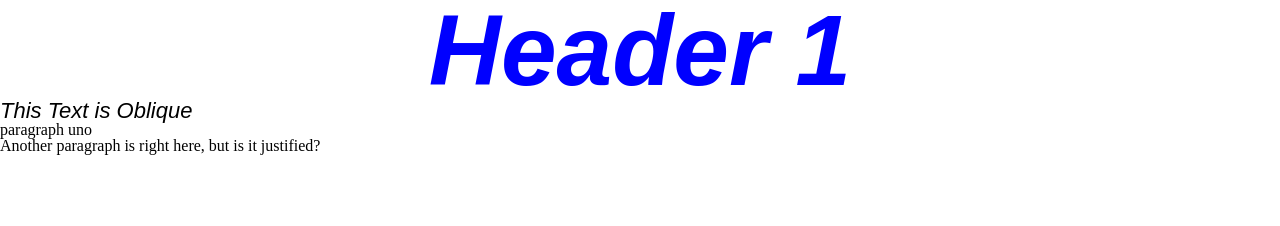
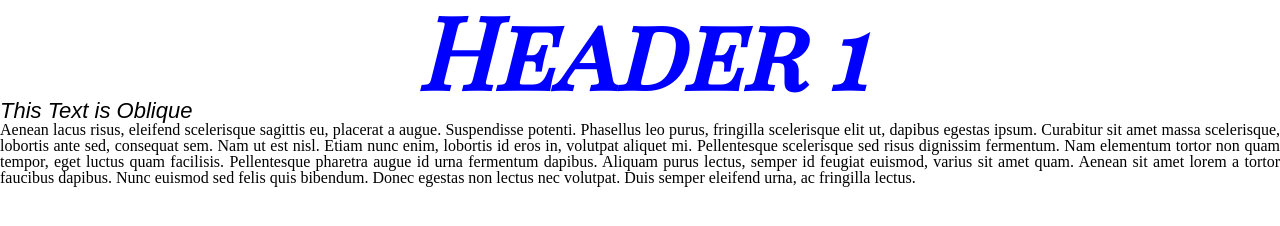
Before and after one commit to bcentner/bcentner.github.io, a plain HTML site: page index.html in a window 1280 px wide. Drawn offline with Linux system fonts and the light colour scheme.

Commit message:
custom font title

```diff
--- a/index.html
+++ b/index.html
@@ -3,13 +3,14 @@
 	<head>
 		<title>BEN'S SITE</title>
 		<meta charset="UTF-8">
+		<link rel="preconnect" href="https://fonts.gstatic.com">
+		<link href="https://fonts.googleapis.com/css2?family=Playfair+Display+SC&display=swap" rel="stylesheet">
 		<link rel="stylesheet" href="reformat.css">
 		<link rel="stylesheet" href="style.css">
 	</head>
 <body>
 	<h1 class="main-header">Header 1</h1>
 	<h1>This Text is Oblique</h1>
-	<p>paragraph uno</p>
-	<p>Another paragraph is right here, but is it justified?</p>
+	<p>Aenean lacus risus, eleifend scelerisque sagittis eu, placerat a augue. Suspendisse potenti. Phasellus leo purus, fringilla scelerisque elit ut, dapibus egestas ipsum. Curabitur sit amet massa scelerisque, lobortis ante sed, consequat sem. Nam ut est nisl. Etiam nunc enim, lobortis id eros in, volutpat aliquet mi. Pellentesque scelerisque sed risus dignissim fermentum. Nam elementum tortor non quam tempor, eget luctus quam facilisis. Pellentesque pharetra augue id urna fermentum dapibus. Aliquam purus lectus, semper id feugiat euismod, varius sit amet quam. Aenean sit amet lorem a tortor faucibus dapibus. Nunc euismod sed felis quis bibendum. Donec egestas non lectus nec volutpat. Duis semper eleifend urna, ac fringilla lectus.</p>
 </body>
 </html>
--- a/style.css
+++ b/style.css
@@ -5,7 +5,8 @@ h1 {
 	font-weight: 500;
 }
 .main-header {
-        color: blue;
+        font-family: 'Playfair Display SC', serif;
+	color: blue;
         font-size: 100px;
         font-weight: 900;
 	margin: 0px;
```
